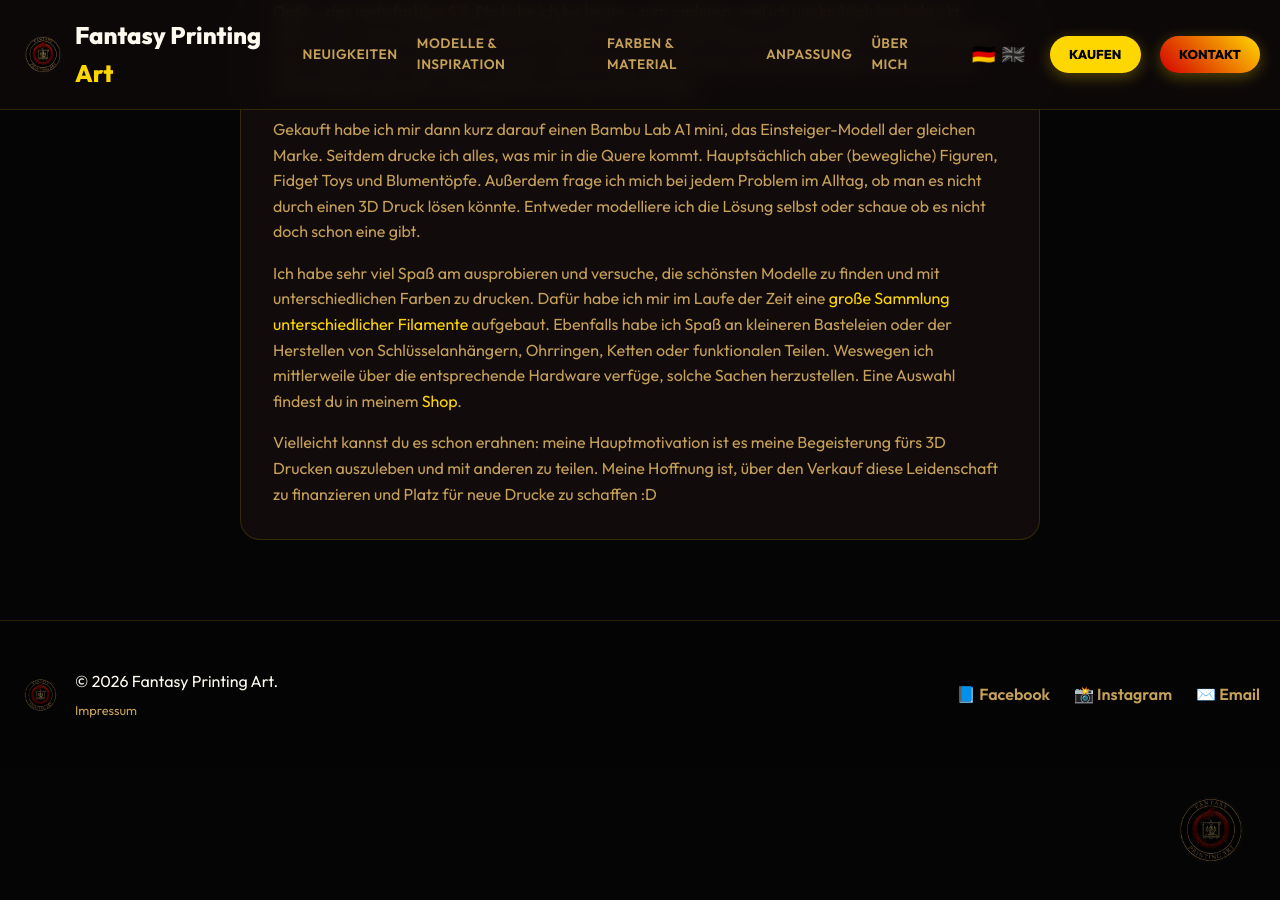
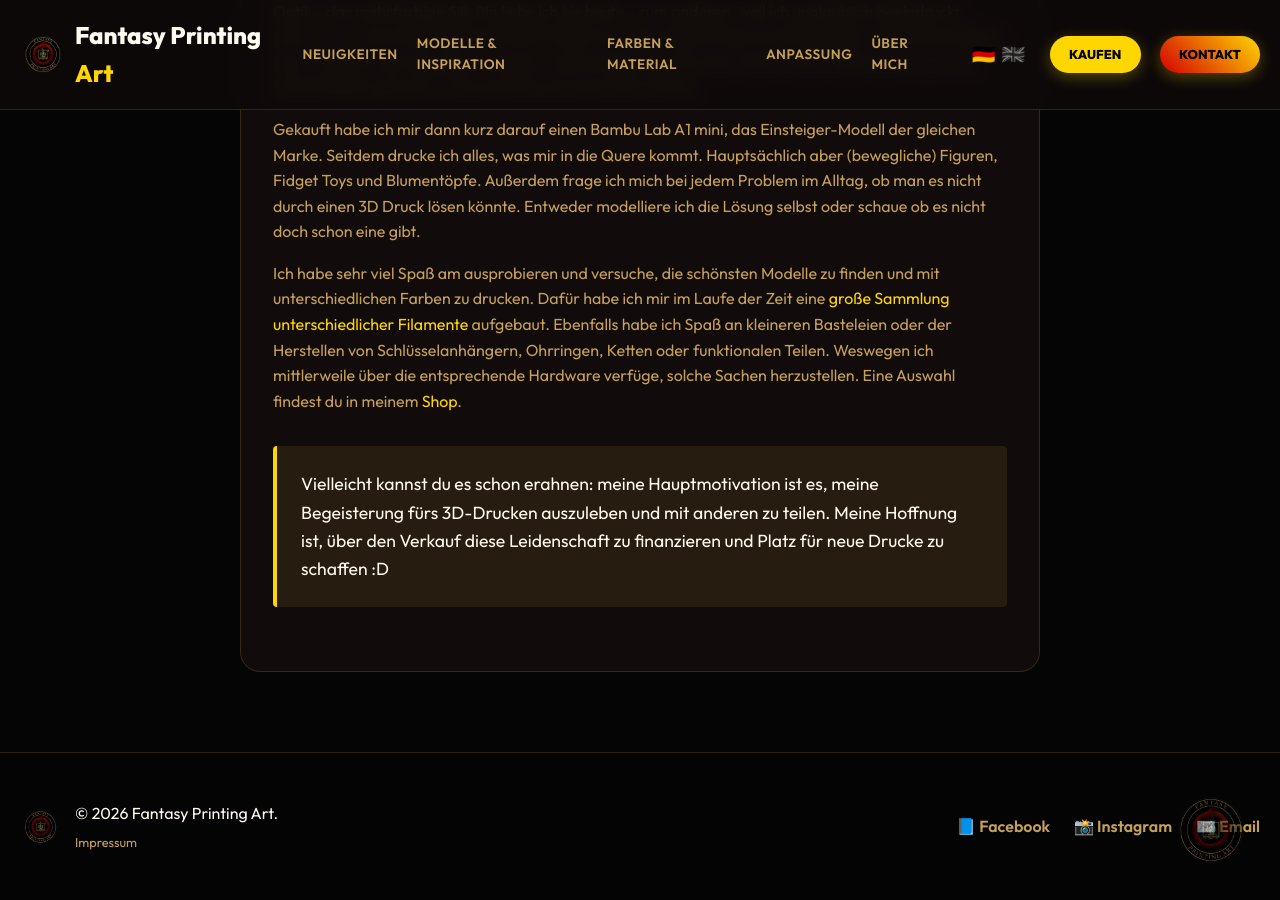
Before and after one commit to HdAugerninge/HdAugerninge.github.io, a Jekyll site: the page built from about.md, in a window 1280 px wide and 900 px high, scrolled down 548 px. Built offline with Jekyll 4.4.1, drawn with Linux system fonts in a browser that asks for light colours.

Commit message:
Highlight motivation text on about page

```diff
--- a/_includes/about_de.html
+++ b/_includes/about_de.html
@@ -46,8 +46,8 @@
             findest du in meinem <a href="{{ '/shop.html' | relative_url }}">Shop</a>.
         </p>
 
-        <p style="margin-top: 1rem; color: var(--text-secondary);" class="highlight">
-            Vielleicht kannst du es schon erahnen: meine Hauptmotivation ist es meine Begeisterung fürs 3D Drucken
+        <p style="margin-top: 2rem; margin-bottom: 2rem; background: rgba(212, 175, 55, 0.1); border-left: 4px solid var(--accent-gold); padding: 1.5rem; border-radius: 4px; font-size: 1.1rem; line-height: 1.6; font-weight: 500;">
+            Vielleicht kannst du es schon erahnen: meine Hauptmotivation ist es, meine Begeisterung fürs 3D-Drucken
             auszuleben und mit anderen zu teilen.
             Meine Hoffnung ist, über den Verkauf diese Leidenschaft zu finanzieren und Platz für neue Drucke zu schaffen
             :D
```
